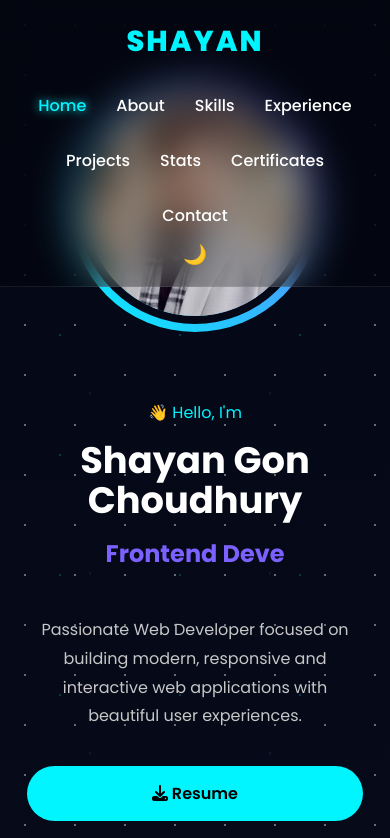
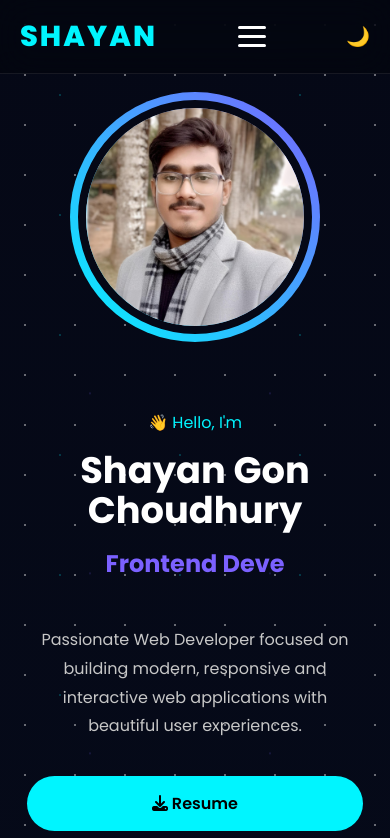
Before and after one commit to shayangonchoudhury-svg/MyPortfolio, a plain HTML site: page index.html in a window 390 px wide. Shown: the top 838 px of the page. Drawn offline with Linux system fonts and the light colour scheme; no server answers.

Commit message:
Update style.css

```diff
--- a/style.css
+++ b/style.css
@@ -1731,8 +1731,46 @@ RESPONSIVE DESIGN
 
 }
 
+/* ==========================================
+   HAMBURGER MENU
+========================================== */
+
+.hamburger{
+
+    display:none;
+
+    flex-direction:column;
+
+    cursor:pointer;
+
+    gap:6px;
+
+    z-index:2000;
+
+}
+
+.hamburger span{
+
+    width:28px;
+
+    height:3px;
+
+    background:white;
+
+    border-radius:10px;
+
+    transition:.3s;
+
+}
+
 @media(max-width:768px){
 
+.hero{
+
+    padding-top:100px;
+
+}
+
 
 section{
 
@@ -1754,17 +1792,51 @@ section{
 
 #navbar{
 
+    flex-direction:row;
+
+    justify-content:space-between;
+
+    align-items:center;
+
+    padding:15px 20px;
+
+}
+
+.hamburger{
+
+    display:flex;
+
+}
+
+.nav-links{
+
+    position:fixed;
+
+    top:70px;
+
+    left:0;
+
+    width:100%;
+
+    background:rgba(5,8,22,.95);
+
+    backdrop-filter:blur(20px);
+
     flex-direction:column;
 
-    gap:15px;
-
-}
-
-.nav-links{
-
-    flex-wrap:wrap;
-
-    justify-content:center;
+    text-align:center;
+
+    padding:20px 0;
+
+    gap:20px;
+
+    display:none;
+
+}
+
+.nav-links.active{
+
+    display:flex;
 
 }
 
```
